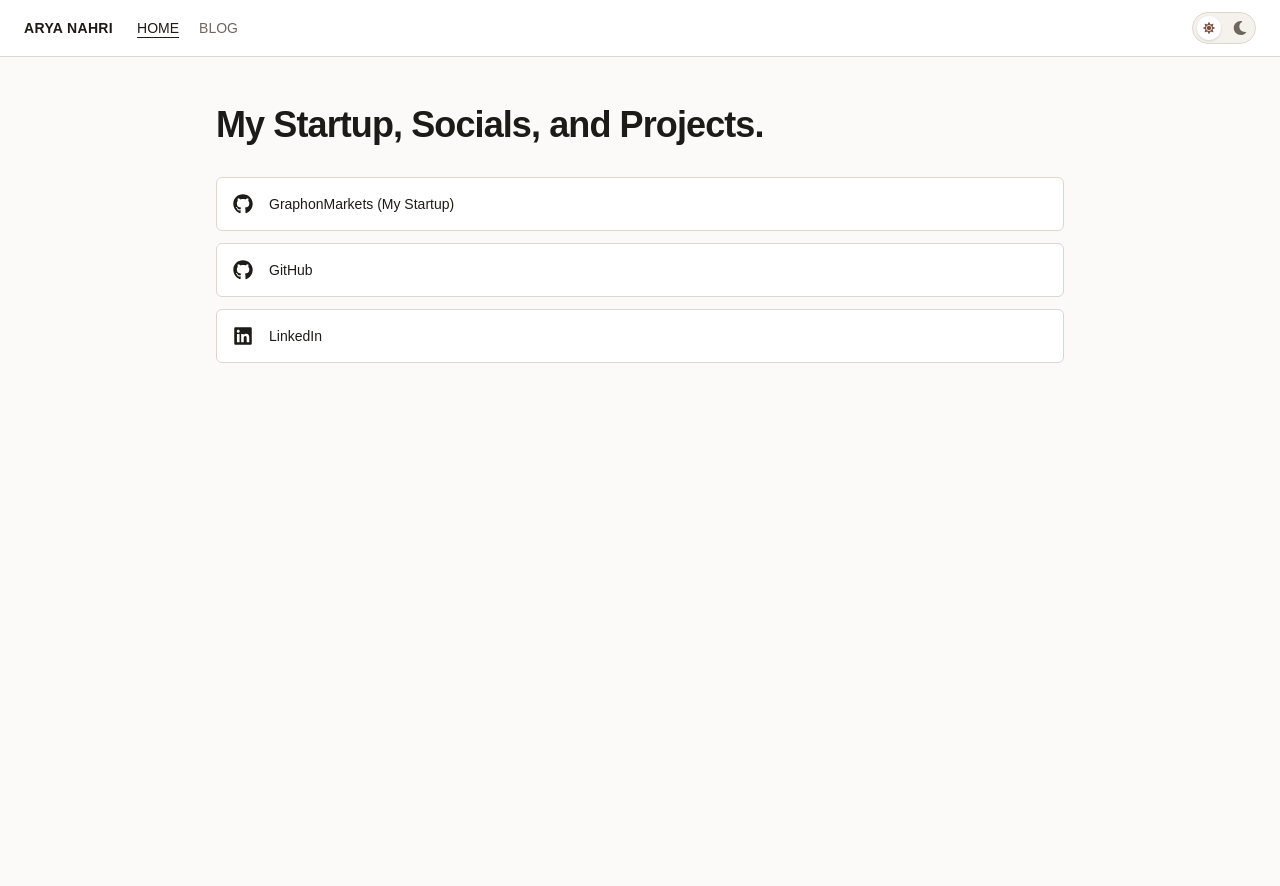
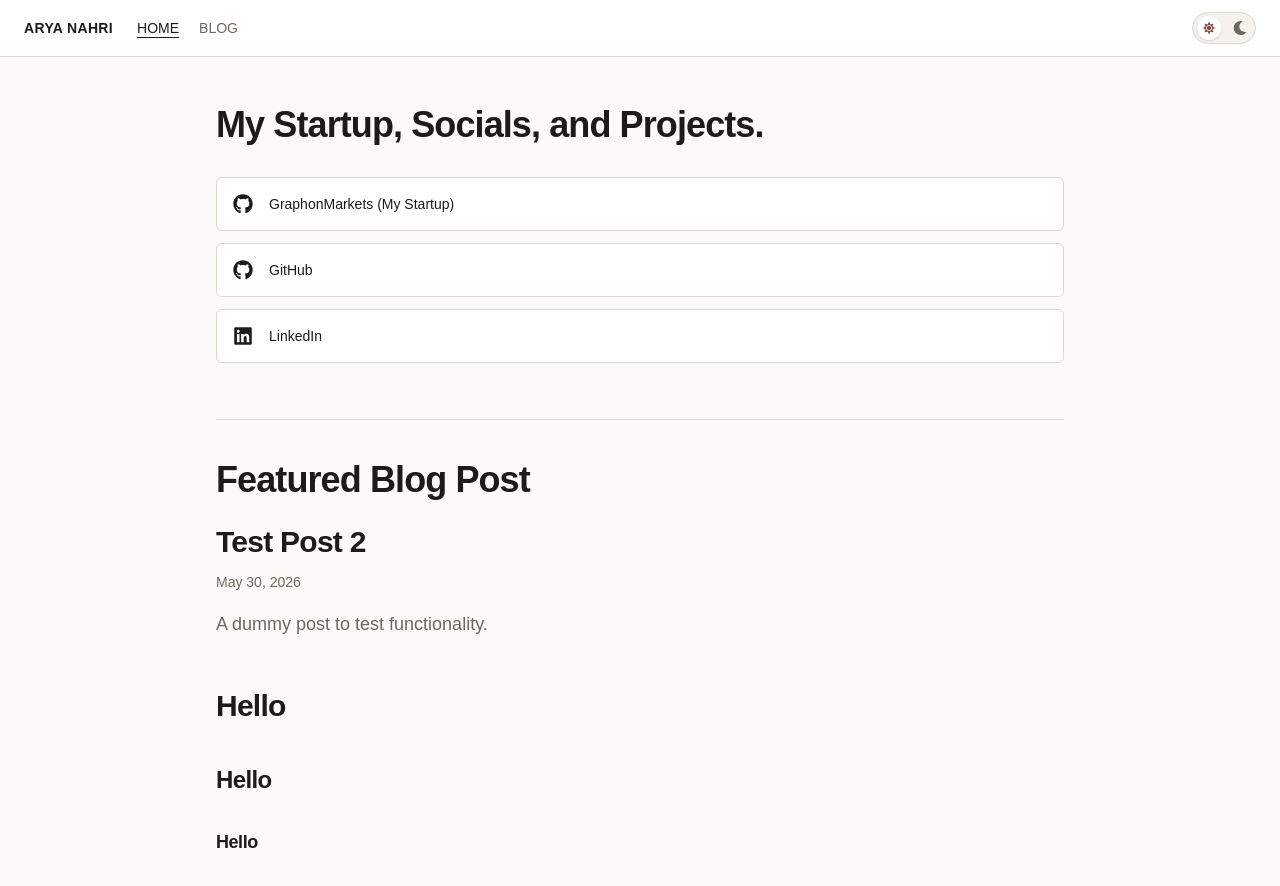
Before and after one commit to iamaray/landing_page, a Next.js app in the folder landing-page/: page / in a window 1280 px wide. Shown: the top 886 px of the page. Before the commit the page ends 800 px from the top, so only its background shows below. Built offline with nearby package versions, Linux system fonts and the light colour scheme.

Commit message:
minor changes

```diff
--- a/landing-page/app/page.tsx
+++ b/landing-page/app/page.tsx
@@ -2,9 +2,15 @@
 import ItemList from "@/components/ItemList";
 import PageHeader from "@/components/PageHeader";
 import PageSection from "@/components/PageSection";
+import { fetchLatestPost, formatPostDate } from "@/lib/blog";
 import { FaGithub, FaLinkedin } from "react-icons/fa";
 
-export default function Home() {
+export default async function Home() {
+  const latestPost = await fetchLatestPost();
+  const FeaturedPost = latestPost
+    ? (await import(`@/content/blog/${latestPost.slug}.mdx`)).default
+    : null;
+
   return (
     <PageSection>
       <PageHeader title="My Startup, Socials, and Projects." />
@@ -20,6 +26,32 @@
 
         <ExternalLinkItem href="" siteName="LinkedIn" Icon={FaLinkedin} />
       </ItemList>
+
+      {latestPost && FeaturedPost ? (
+        <section className="mt-14 border-t border-border pt-10">
+          <PageHeader title="Featured Blog Post" />
+
+          <article className="mt-6 text-foreground">
+            <header>
+              <h3 className="text-3xl font-semibold tracking-tight">
+                {latestPost.metadata.title}
+              </h3>
+
+              <p className="mt-3 text-sm text-muted">
+                {formatPostDate(latestPost.metadata.date)}
+              </p>
+
+              <p className="mt-4 max-w-3xl text-lg leading-8 text-muted">
+                {latestPost.metadata.description}
+              </p>
+            </header>
+
+            <div className="mt-8">
+              <FeaturedPost />
+            </div>
+          </article>
+        </section>
+      ) : null}
     </PageSection>
   );
 }
--- a/landing-page/content/blog/second-post.mdx
+++ b/landing-page/content/blog/second-post.mdx
@@ -3,3 +3,9 @@
   description: "A dummy post to test functionality.",
   date: "2026-05-30",
 };
+
+# Hello
+
+## Hello
+
+### Hello
--- a/landing-page/lib/blog.ts
+++ b/landing-page/lib/blog.ts
@@ -37,10 +37,21 @@
   const posts = await Promise.all(slugs.map((slug) => fetchPost(slug)));
 
   return posts.sort((a, b) => {
-    return (
-      new Date(b.metadata.date).getTime() - new Date(a.metadata.date).getTime()
-    );
+    const dateDifference =
+      new Date(b.metadata.date).getTime() - new Date(a.metadata.date).getTime();
+
+    if (dateDifference !== 0) {
+      return dateDifference;
+    }
+
+    return b.slug.localeCompare(a.slug);
   });
+}
+
+export async function fetchLatestPost(): Promise<BlogPost | null> {
+  const posts = await fetchPosts();
+
+  return posts[0] ?? null;
 }
 
 export function formatPostDate(date: string) {
--- a/landing-page/mdx-components.tsx
+++ b/landing-page/mdx-components.tsx
@@ -2,6 +2,14 @@
 import Link from "next/link";
 
 const components: MDXComponents = {
+  h1: ({ children, ...props }) => (
+    <h1
+      className="mt-12 text-3xl font-semibold tracking-tight text-foreground"
+      {...props}
+    >
+      {children}
+    </h1>
+  ),
   h2: ({ children, ...props }) => (
     <h2
       className="mt-10 text-section-title font-semibold tracking-tight text-foreground"
@@ -9,6 +17,14 @@
     >
       {children}
     </h2>
+  ),
+  h3: ({ children, ...props }) => (
+    <h3
+      className="mt-8 text-card-title font-semibold tracking-tight text-foreground"
+      {...props}
+    >
+      {children}
+    </h3>
   ),
   p: ({ children, ...props }) => (
     <p className="mt-5 leading-8 text-foreground" {...props}>
```
